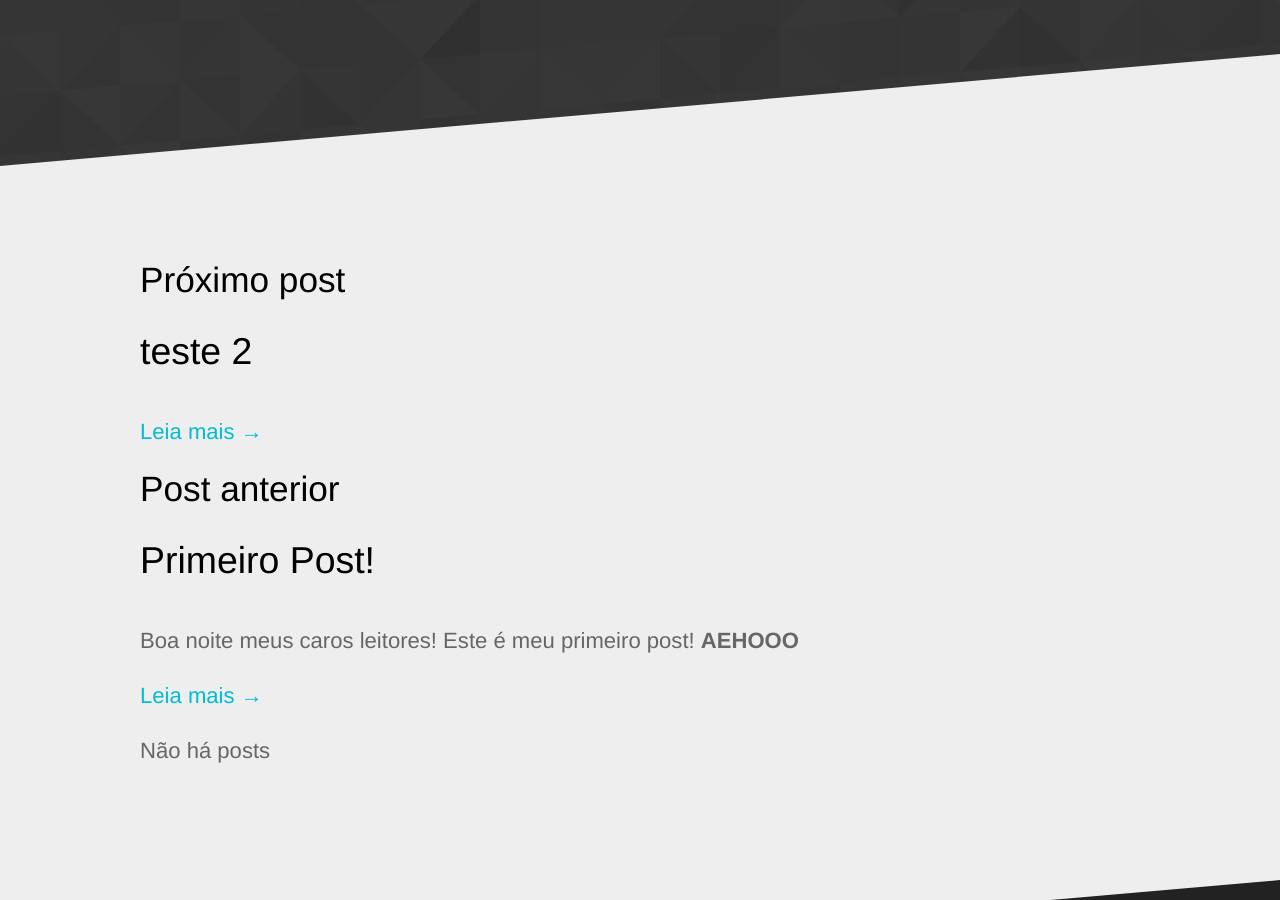
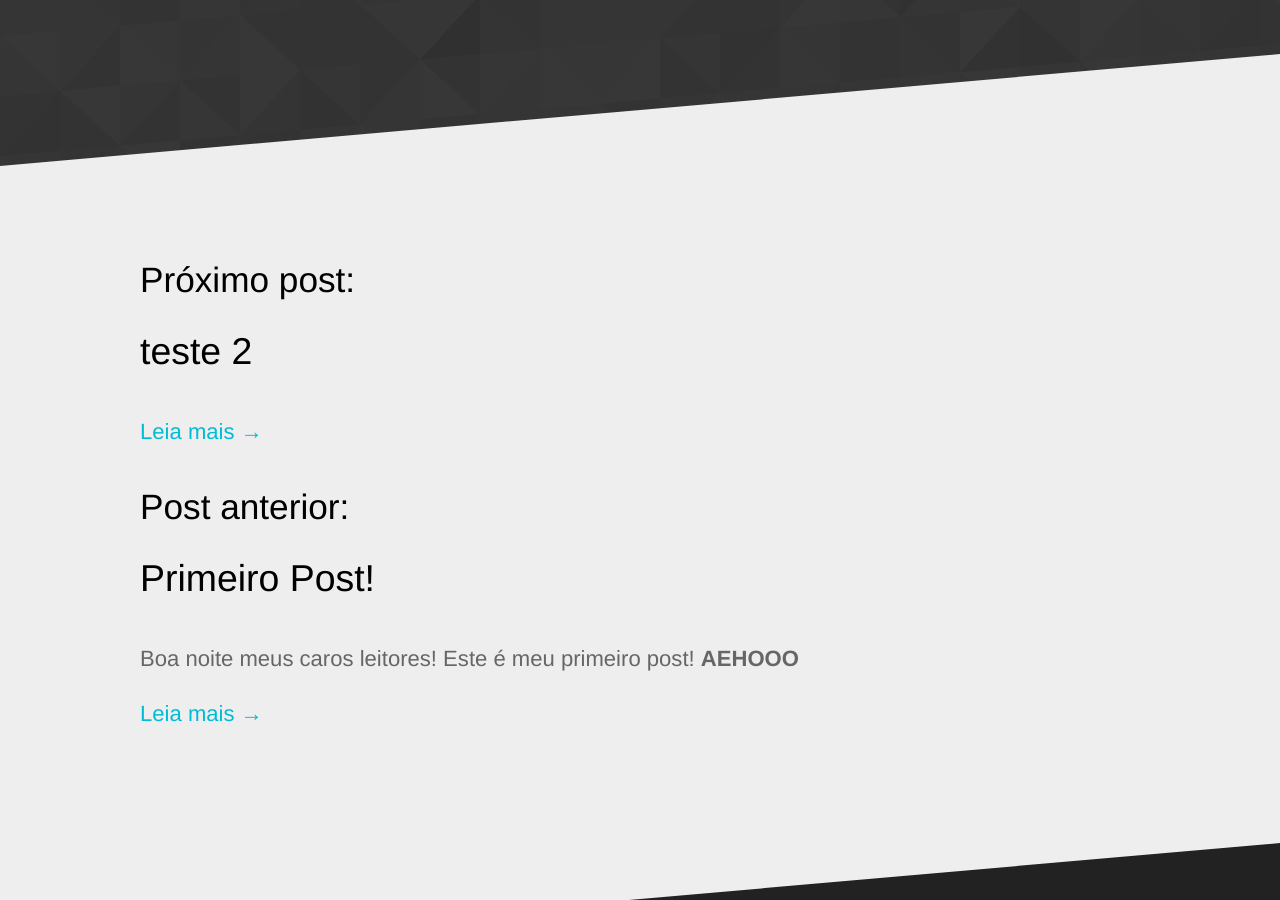
Before and after one commit to Kelvao/kelvao.github.io, a Jekyll site: the page built from _posts/2018-06-28-teste.md, in a window 1280 px wide and 900 px high, scrolled down 1352 px. Built offline with Jekyll 4.4.1, drawn with Linux system fonts in a browser that asks for light colours.

Commit message:
Updated '_layouts/post.html' via CloudCannon

```diff
--- a/_layouts/post.html
+++ b/_layouts/post.html
@@ -39,21 +39,21 @@ layout: page
 <section class="diagonal alternate">
 	<div class="text-container">
 		{% if page.next %}
-		    <h2>Próximo post</h2>
+		    <h2>Próximo post:</h2>
 		    <div class="blog-post">
 				{% include post-summary.html post=page.next %}
 		    </div>
 		{% endif %}
+		{% if page.next && page.previous %}
+		    <br>
+		{% endif %}
 	    {% if page.previous %}
-	        <h2>Post anterior</h2>
+
+	        <h2>Post anterior:</h2>
 		    <div class="blog-post">
 			    {% include post-summary.html post=page.previous %}
 			</div>
 		{% endif %}
-		{% if !page.next && !page.previous %}
-		   {% include post-empty.html %}
-		{% endif %}
-
 	</div>
 </section>
 
```
